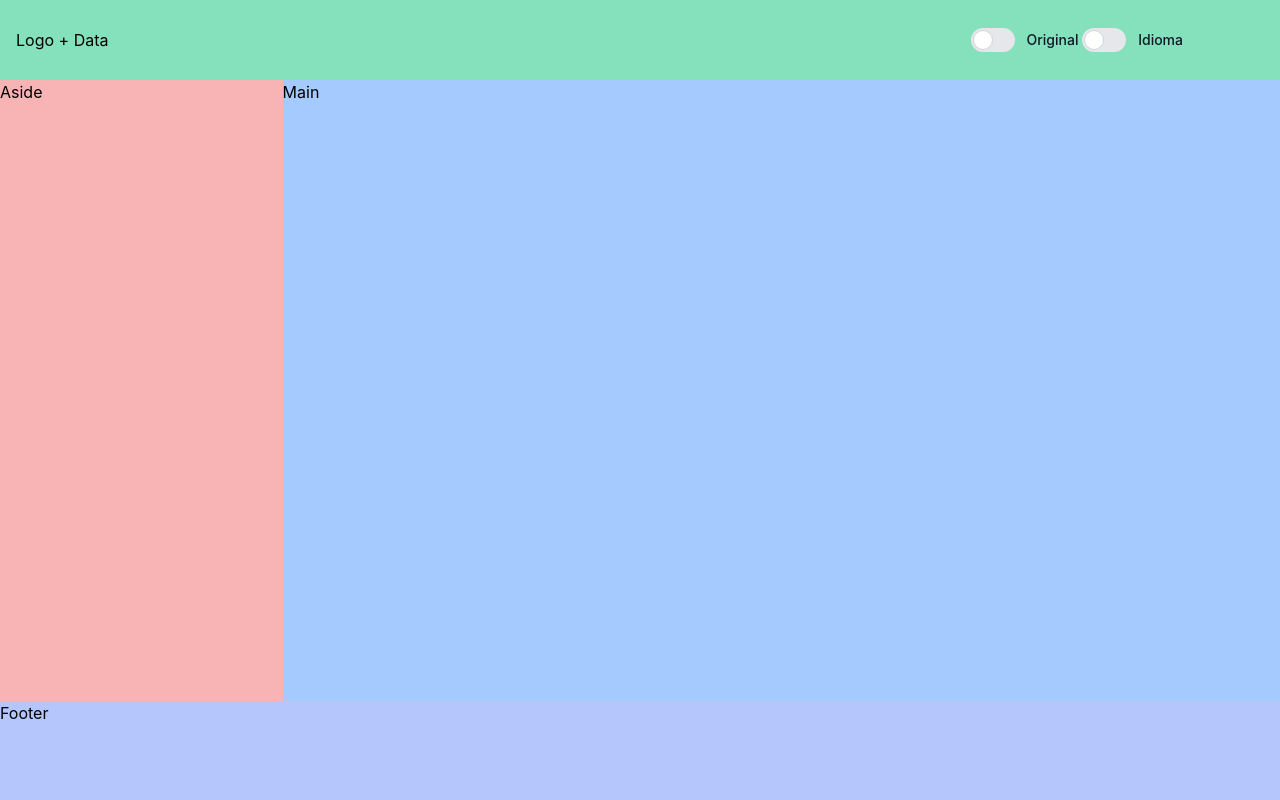
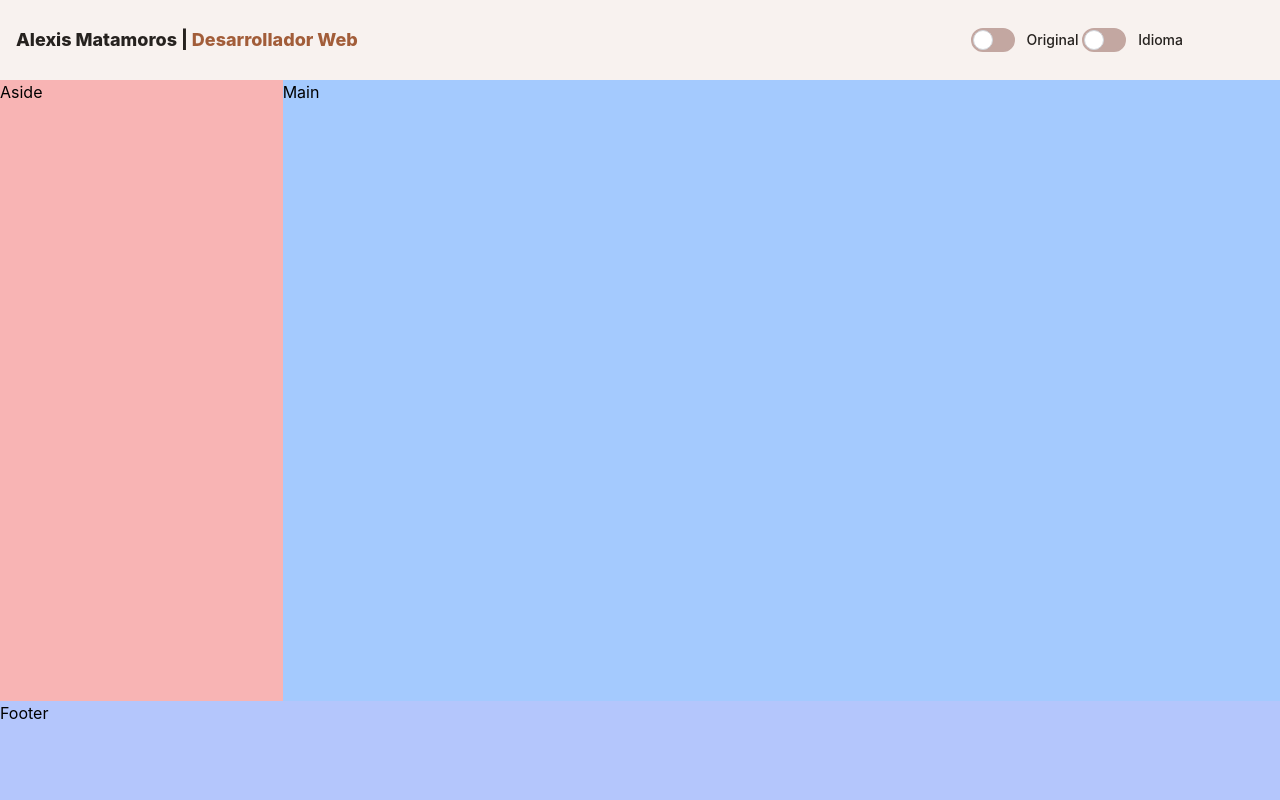
Before and after one commit to AEMatamoros/PorfolioV2, a React (Vite) app: page / in a window 1280 px wide. Shown: the top 800 px of the page. Built offline with nearby package versions, Linux system fonts and the light colour scheme.

Commit message:
Updated Header styles, added custom colors

```diff
--- a/src/components/Header.tsx
+++ b/src/components/Header.tsx
@@ -9,12 +9,18 @@ export default function Header({
   handleLanguaje,
 }: iHeaderProps) {
   return (
-    <header className="main-header bg-green-300 dark:bg-black dark:text-white">
-      <div className="header-begin dark:text-white">Logo + Data</div>
+    <header className="main-header bg-main text-fontc dark:bg-black dark:text-white">
+      <div className="header-begin text-fontc dark:text-white text-lg font-extrabold ">
+        <span className="text-fontc dark:text-white">
+          {" "}
+          {texts.labels.userTitle}{" "}
+        </span>
+        |<span className="text-secondary"> {texts.labels.userJob} </span>
+      </div>
       <div className="header-end">
         <label
           htmlFor="toggle-darkmode"
-          className="flex items-center cursor-pointer relative"
+          className="flex items-center cursor-pointer relative "
         >
           <input
             type="checkbox"
@@ -22,8 +28,8 @@ export default function Header({
             className="sr-only"
             onChange={handleTheme}
           />
-          <div className="toggle-bg bg-gray-200 border-2 border-gray-200 h-6 w-11 rounded-full"></div>
-          <span className="ml-3 text-gray-900 text-sm font-medium dark:text-white">
+          <div className="toggle-bg bg-detail border-2 border-detail h-6 w-11 rounded-full"></div>
+          <span className="ml-3 text-sm font-medium text-fontc dark:text-white ">
             {currentTheme !== "dark"
               ? texts.labels.themeLight
               : texts.labels.themeDark}
@@ -41,8 +47,8 @@ export default function Header({
             className="sr-only"
             onChange={handleLanguaje}
           />
-          <div className="toggle-bg bg-gray-200 border-2 border-gray-200 h-6 w-11 rounded-full"></div>
-          <span className="ml-3 text-gray-900 text-sm font-medium dark:text-white">
+          <div className="toggle-bg bg-detail border-2 border-detail h-6 w-11 rounded-full"></div>
+          <span className="ml-3 text-fontc text-sm font-medium dark:text-white">
             {texts.labels.languaje}
           </span>
         </label>
--- a/src/languajes/EN.ts
+++ b/src/languajes/EN.ts
@@ -1,5 +1,7 @@
 export const ENlabels = {
   themeDark: "Dark",
   themeLight: "Light",
-  languaje: "Languaje"
+  languaje: "Languaje",
+  userTitle: "Alexis Matamoros",
+  userJob: "Web Developer",
 };
--- a/src/languajes/ES.ts
+++ b/src/languajes/ES.ts
@@ -1,6 +1,7 @@
 export const ESlabels = {
   themeDark: "Oscuro",
   themeLight: "Original",
-  languaje: "Idioma"
-
+  languaje: "Idioma",
+  userTitle: "Alexis Matamoros",
+  userJob: "Desarrollador Web",
 };
--- a/src/views/App.tsx
+++ b/src/views/App.tsx
@@ -16,7 +16,7 @@ export default function App() {
   return (
     <>
       <div className="wrapper" ref={wrapperRef}>
-        <section className="firstSection full-wh bg-black ">
+        <section className="firstSection full-wh">
           <Header
             handleTheme={handleTheme}
             currentTheme={currentTheme}
--- a/tailwind.config.cjs
+++ b/tailwind.config.cjs
@@ -1,8 +1,30 @@
 module.exports = {
   purge: ["./src/**/*.{vue,js,ts,jsx,tsx}"],
   darkMode: "class",
-  theme: {},
   variants: {},
   plugins: [require("flowbite/plugin")],
   content: ["node_modules/flowbite-react/**/*.{js,jsx,ts,tsx}"],
+  theme: {
+    extend: {
+      colors: {
+        transparent: "transparent",
+        main: {
+          900: "#F8F2EF",
+          DEFAULT: "#F8F2EF",
+        },
+        secondary: {
+          900: "#A25D39",
+          DEFAULT: "#A25D39",
+        },
+        detail: {
+          900: "#C3A7A1",
+          DEFAULT: "#C3A7A1",
+        },
+        fontc: {
+          900: "#26221F",
+          DEFAULT: "#26221F",
+        },
+      },
+    },
+  },
 };
--- a/vite.config.ts
+++ b/vite.config.ts
@@ -1,7 +1,10 @@
-import { defineConfig } from 'vite'
-import react from '@vitejs/plugin-react'
+import { defineConfig } from "vite";
+import react from "@vitejs/plugin-react";
 
 // https://vitejs.dev/config/
 export default defineConfig({
-  plugins: [react()]
-})
+  plugins: [react()],
+});
+
+// git config --global user.name "Your Name"
+// git config --global user.email "youremail@yourdomain.com"
```
